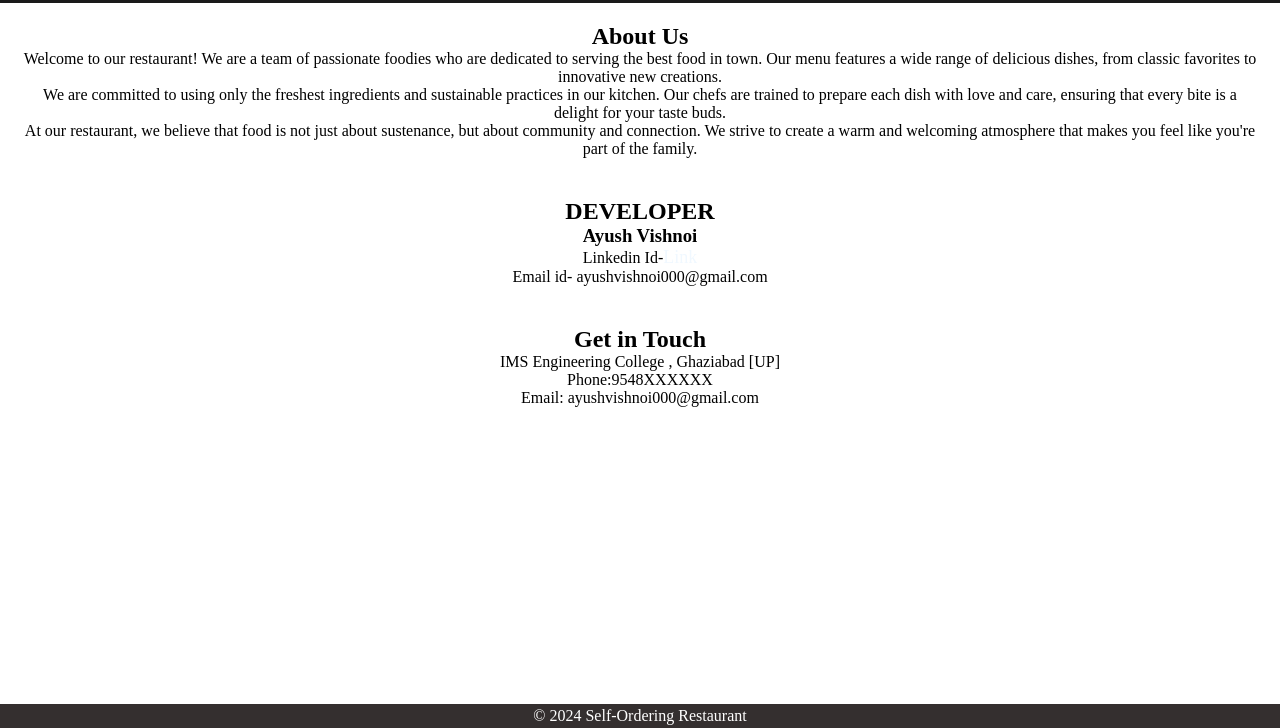
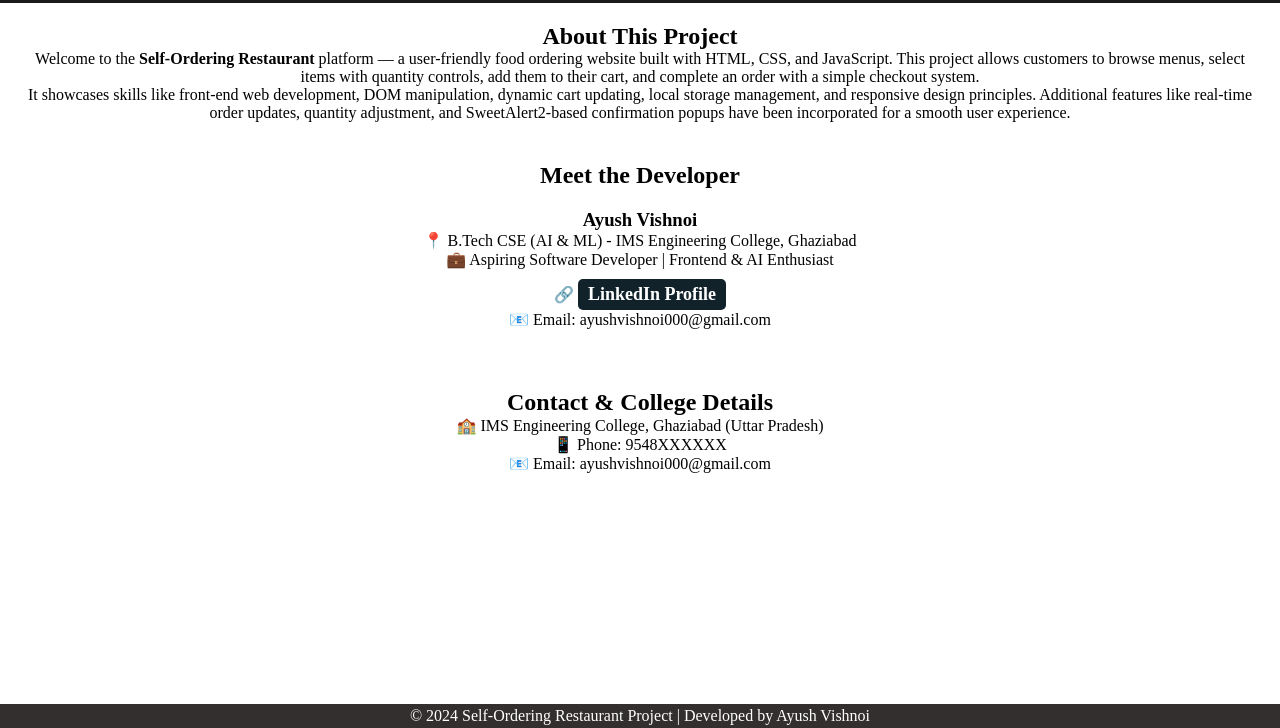
Before and after one commit to Ayush-vishnoi/Mini_project, a plain HTML site: page about.html in a window 1280 px wide. Shown: the part 72-800 px from the top of the page. Drawn offline with Linux system fonts and the light colour scheme.

Commit message:
Mini_project Day 7
Add order id

```diff
--- a/about.html
+++ b/about.html
@@ -23,27 +23,35 @@
     </div>
 </header>
 <body>
+    <main>
         <section class="about-section">
-        <h1>About Us</h1>
-        <p>Welcome to our restaurant! We are a team of passionate foodies who are dedicated to serving the best food in town. Our menu features a wide range of delicious dishes, from classic favorites to innovative new creations.</p>
-        <p>We are committed to using only the freshest ingredients and sustainable practices in our kitchen. Our chefs are trained to prepare each dish with love and care, ensuring that every bite is a delight for your taste buds.</p>
-        <p>At our restaurant, we believe that food is not just about sustenance, but about community and connection. We strive to create a warm and welcoming atmosphere that makes you feel like you're part of the family.</p>
+            <h1>About This Project</h1>
+            <p>Welcome to the <strong>Self-Ordering Restaurant</strong> platform — a user-friendly food ordering website built with HTML, CSS, and JavaScript.
+            This project allows customers to browse menus, select items with quantity controls, add them to their cart, and complete an order with a simple checkout system.</p>
+            <p>It showcases skills like front-end web development, DOM manipulation, dynamic cart updating, local storage management, and responsive design principles.
+            Additional features like real-time order updates, quantity adjustment, and SweetAlert2-based confirmation popups have been incorporated for a smooth user experience.</p>
         </section>
+
         <section class="team-section">
-            <h2>DEVELOPER</h2>
+            <h2>Meet the Developer</h2>
+            <div class="team-member">
                 <h3>Ayush Vishnoi</h3>
-            <p>Linkedin Id-<a href="https://www.linkedin.com/in/ayush-vishnoi-9a3156294/">Link</a></p>
-            <p>Email id- ayushvishnoi000@gmail.com</p>
+                <p>📍 B.Tech CSE (AI & ML) - IMS Engineering College, Ghaziabad</p>
+                <p>💼 Aspiring Software Developer | Frontend & AI Enthusiast</p>
+                <p>🔗 <a href="https://www.linkedin.com/in/ayush-vishnoi-9a3156294/" target="_blank" class="linkedin-button">LinkedIn Profile</a></p>
+                <p>📧 Email: ayushvishnoi000@gmail.com</p>
             </div>
         </section>
+
         <section class="contact-section">
-        <h2>Get in Touch</h2>
-        <p>IMS Engineering College , Ghaziabad [UP]</p>
-        <p>Phone:9548XXXXXX</p>
-        <p>Email: ayushvishnoi000@gmail.com</p>
+            <h2>Contact & College Details</h2>
+            <p>🏫 IMS Engineering College, Ghaziabad (Uttar Pradesh)</p>
+            <p>📱 Phone: 9548XXXXXX</p>
+            <p>📧 Email: ayushvishnoi000@gmail.com</p>
         </section>
-</body>
+    </main>
+
     <footer>
-    <p>&copy; 2024 Self-Ordering Restaurant</p>
+        <p>&copy; 2024 Self-Ordering Restaurant Project | Developed by Ayush Vishnoi</p>
     </footer>
 </html>
--- a/script.js
+++ b/script.js
@@ -50,9 +50,13 @@ function handleCheckout() {
         return;
     }
 
+    // ✅ Generate a random 4-digit token number
+    const tokenNumber = Math.floor(1000 + Math.random() * 9000);
+
     Swal.fire({
         title: 'Thank you for ordering!',
-        text: `Your total is ₹${totalPrice.toFixed(2)}.`,
+        html: `<p>Your total is ₹${totalPrice.toFixed(2)}</p>
+               <p><strong>Order Token:</strong> #${tokenNumber}</p>`,
         imageUrl: 'images/QR.jpeg',
         imageWidth: 200,
         imageHeight: 250,
--- a/style6.css
+++ b/style6.css
@@ -35,7 +35,7 @@ a{
     cursor: pointer;
 }
 header li a:hover{
-    color: #4e5d5b;
+    color: #485d5a;
     transition: all 0.4s ease 0s;
 }
 img{
@@ -69,6 +69,22 @@ img{
     text-align: center;
     margin-bottom: 40px;
 }
+.linkedin-button {
+    display: inline-block;
+    margin-top: 10px;
+    padding: 5px 10px;
+    background-color: #11222a; /* LinkedIn blue */
+    color: white;
+    border-radius: 5px;
+    text-decoration: none;
+    font-weight: bold;
+    transition: background-color 0.3s ease;
+}
+
+.linkedin-button:hover {
+    background-color: #515f65;
+}
+
 footer {
     text-align: center;
     padding: 3px;
```
Also changed, not shown: 1 other file. Lines whose indentation alone changed are shown as unchanged.
